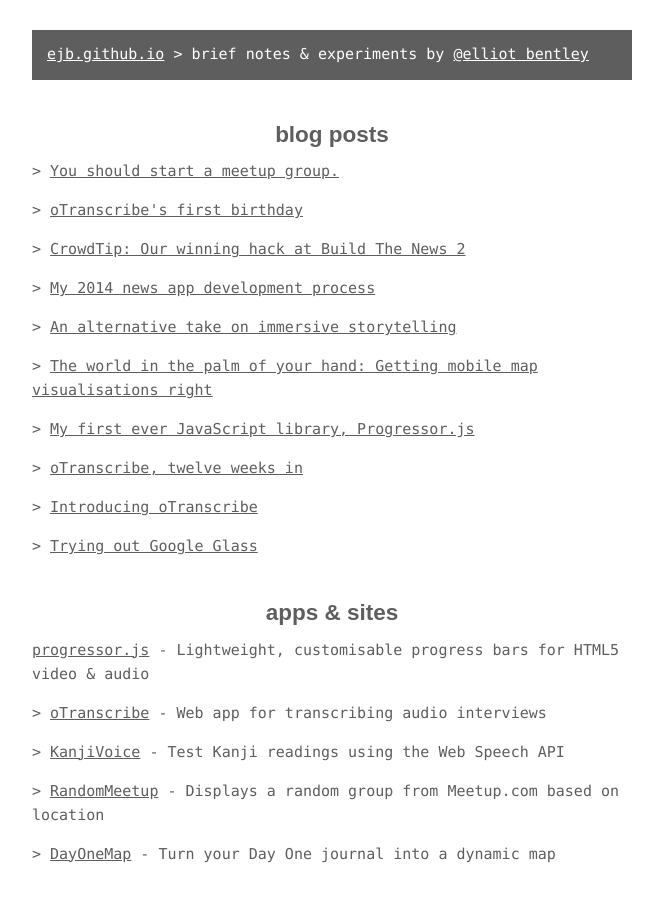
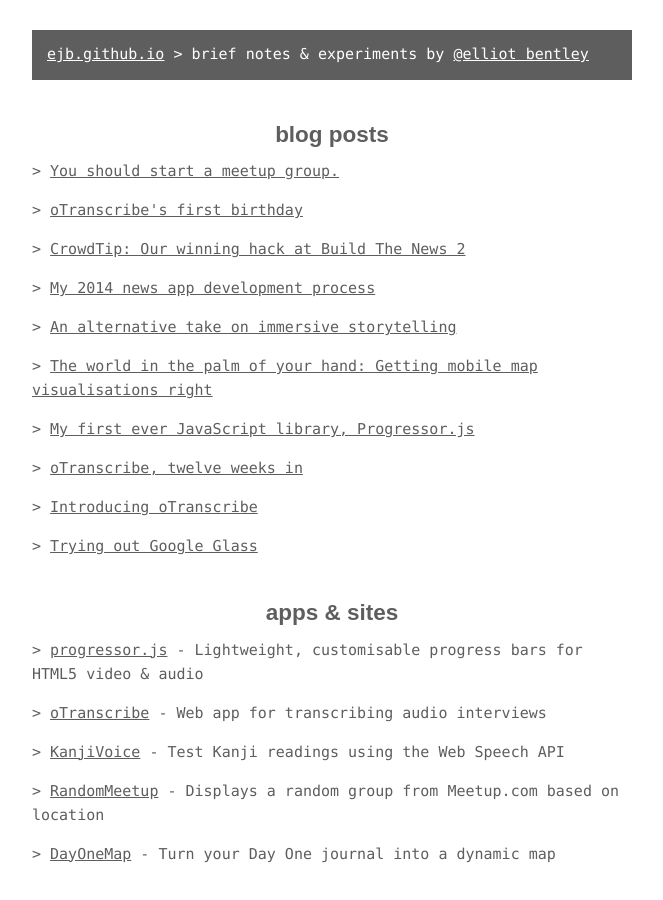
Before and after one commit to ejb/elliotbentley.com, a Jekyll site: the page built from index.html, in a window 1280 px wide. Shown: the whole page, without its empty margins (308-971 px from the left). Built offline with Jekyll 4.4.1, drawn with Linux system fonts in a browser that asks for light colours.

Commit message:
Fixed homepage

```diff
--- a/index.html
+++ b/index.html
@@ -14,7 +14,7 @@
 
   <h2>apps & sites</h2>
   <ul>
-      <li><a href="https://github.com/ejb/progressor.js">progressor.js</a> - Lightweight, customisable progress bars for HTML5 video & audio</li>
+      <li>> <a href="https://github.com/ejb/progressor.js">progressor.js</a> - Lightweight, customisable progress bars for HTML5 video & audio</li>
       <li>> <a href="http://otranscribe.com/">oTranscribe</a> - Web app for transcribing audio interviews</li>
       <li>> <a href="https://kanjivoice.s3.amazonaws.com/index.htm">KanjiVoice</a> - Test Kanji readings using the Web Speech API</li>
       <li>> <a href="http://ejb.github.io/RandomMeetup/">RandomMeetup</a> - Displays a random group from Meetup.com based on location</li>
```
